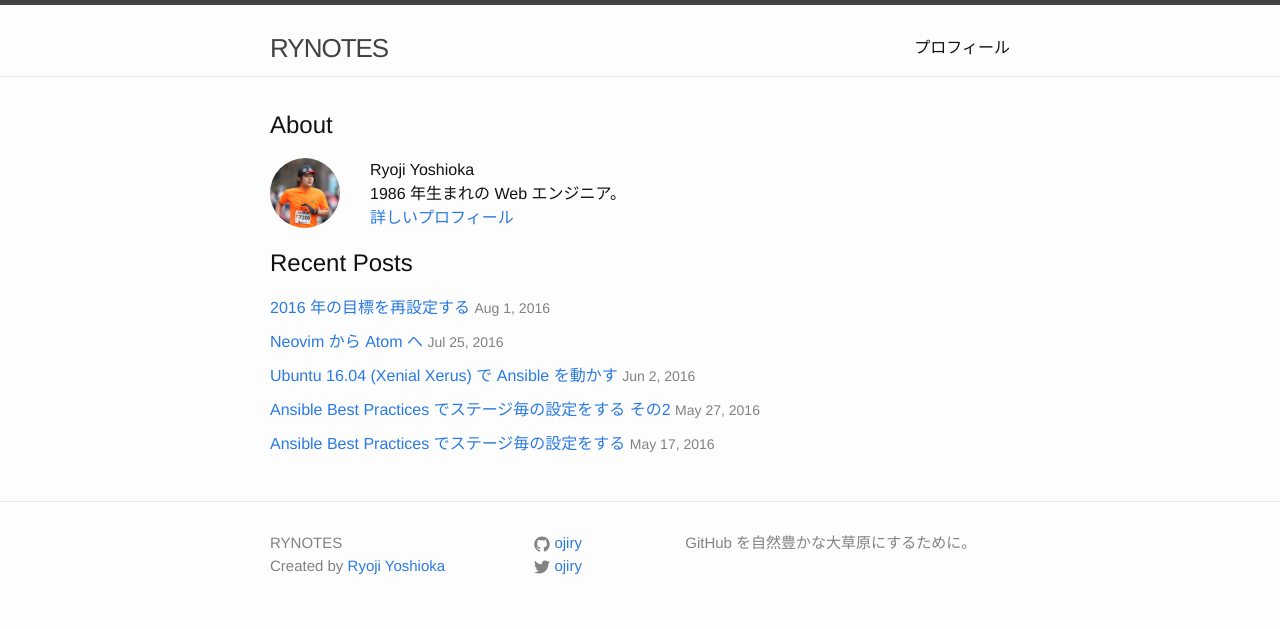
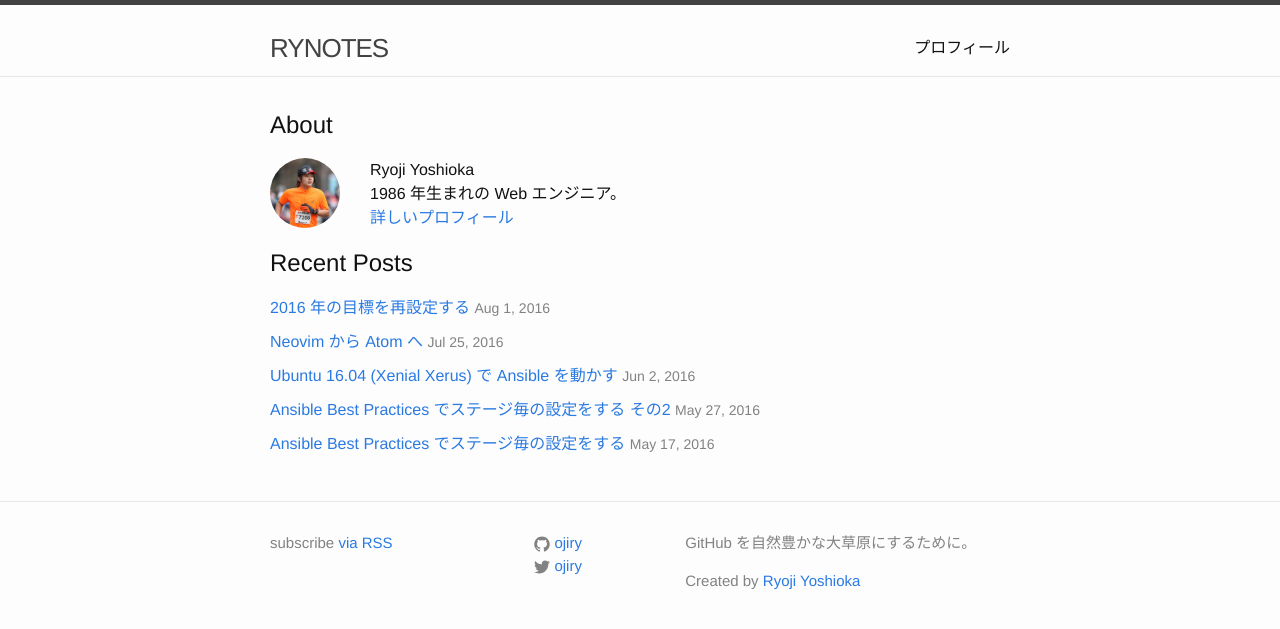
Before and after one commit to ojiry/blog, a Jekyll site: the page built from index.html, in a window 1280 px wide. Shown: the top 629 px of the page. Built offline with Jekyll 4.4.1, drawn with Linux system fonts in a browser that asks for light colours.

Commit message:
Add rss link

```diff
--- a/_includes/footer.html
+++ b/_includes/footer.html
@@ -2,12 +2,7 @@
   <div class="wrapper">
     <div class="footer-col-wrapper">
       <div class="footer-col footer-col-1">
-        <ul class="contact-list">
-          <li>{{ site.title }}</li>
-          <li>
-            Created by <a href="https://twitter.com/{{ site.twitter_username }}">{{ site.author }}</a>
-          </li>
-        </ul>
+        <p class="rss-subscribe">subscribe <a href="{{ "/feed.xml" | prepend: site.baseurl }}">via RSS</a></p>
       </div>
       <div class="footer-col footer-col-2">
         <ul class="social-media-list">
--- a/_includes/header.html
+++ b/_includes/header.html
@@ -16,7 +16,7 @@
       <div class="trigger">
         {% for my_page in site.pages %}
           {% if my_page.title %}
-          <a class="page-link" href="{{ my_page.url | prepend: site.baseurl }}">{{ my_page.title }}</a>
+            <a class="page-link" href="{{ my_page.url | prepend: site.baseurl }}">{{ my_page.title }}</a>
           {% endif %}
         {% endfor %}
       </div>
```
Also changed, not shown: other parts of _includes/footer.html (+1 -0 lines).
